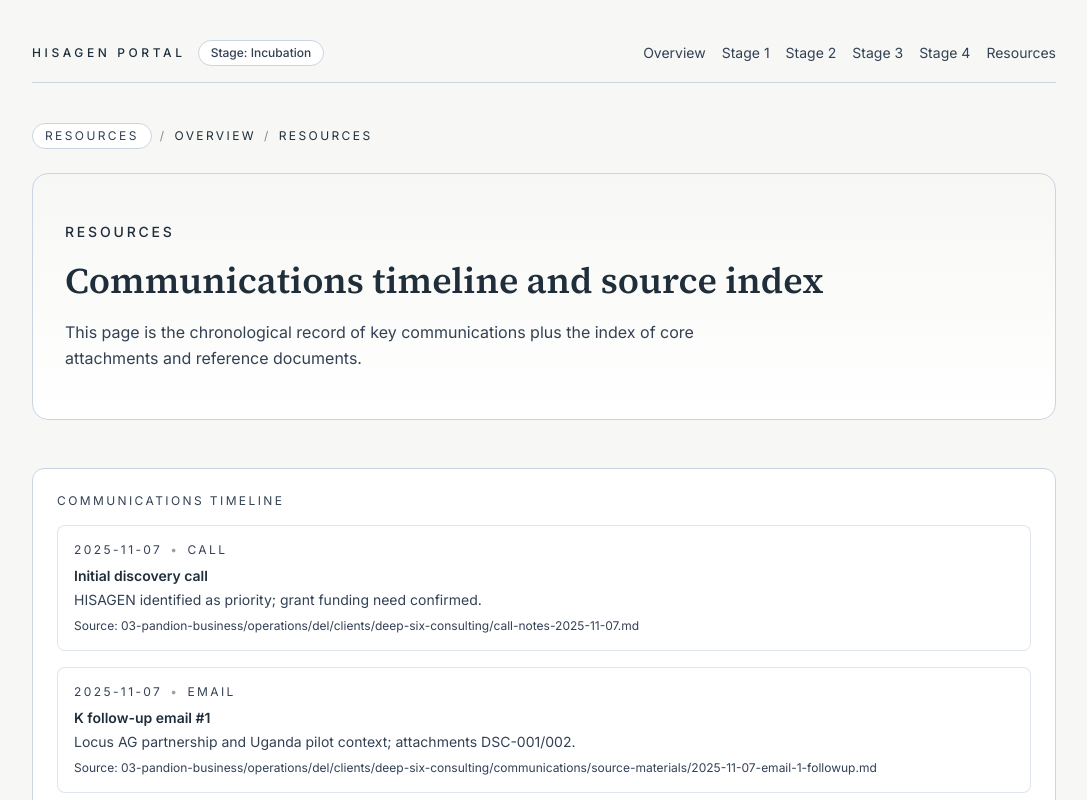
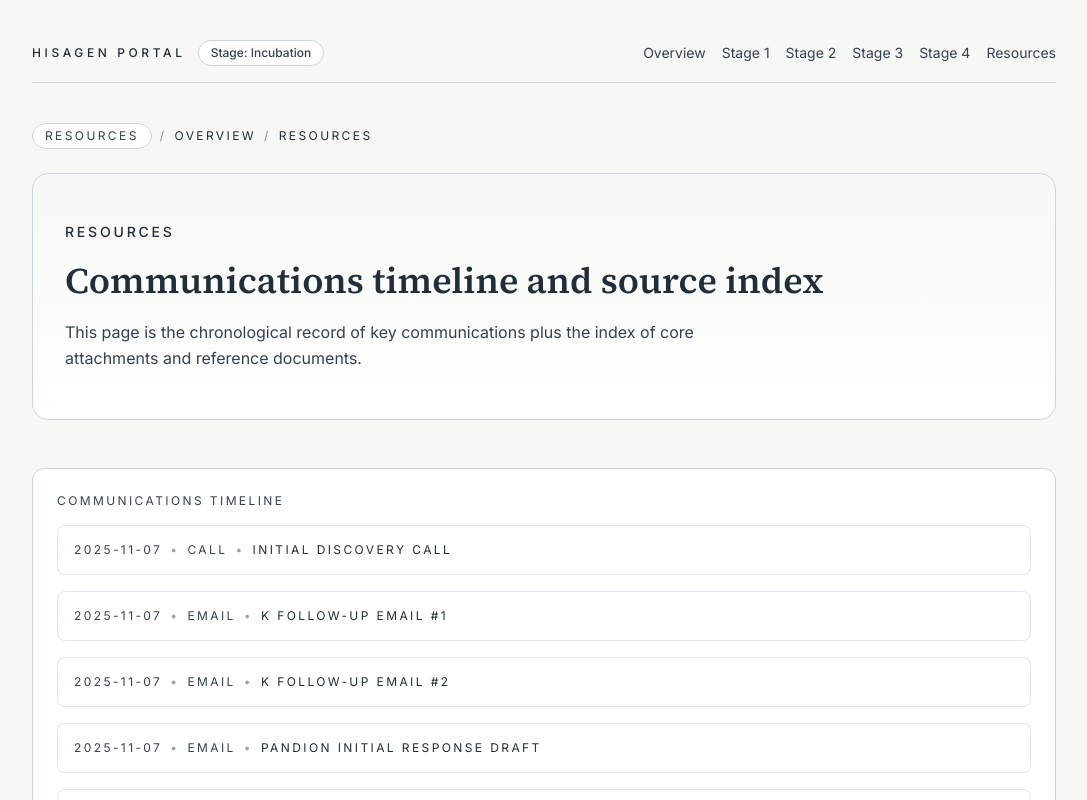
Before and after one commit to juakali100/hisagen, a Next.js app: page /resources in a window 1280 px wide. Shown: the top 800 px of the page, without its empty margins (96-1183 px from the left). Built offline with nearby package versions, Linux system fonts and the light colour scheme.

Commit message:
Add discovery summary accordion

```diff
--- a/src/app/resources/page.tsx
+++ b/src/app/resources/page.tsx
@@ -5,6 +5,7 @@ type TimelineEntry = {
   channel: string;
   title: string;
   file?: string;
+  summary?: string;
   notes?: string;
 };
 
@@ -14,6 +15,8 @@ const timeline: TimelineEntry[] = [
     channel: "Call",
     title: "Initial discovery call",
     file: "03-pandion-business/operations/del/clients/deep-six-consulting/call-notes-2025-11-07.md",
+    summary:
+      "Discussed four ventures, agreed HISAGEN is the priority, and confirmed grant funding need.",
     notes: "HISAGEN identified as priority; grant funding need confirmed.",
   },
   {
@@ -143,18 +146,25 @@ export default function ResourcesPage() {
         <p className="text-xs uppercase tracking-[0.2em] text-slate">Communications Timeline</p>
         <div className="mt-4 space-y-4 text-sm text-slate">
           {timeline.map((entry) => (
-            <div key={`${entry.date}-${entry.title}`} className="rounded-lg border border-mist/60 bg-white p-4">
-              <div className="flex flex-wrap items-center gap-2 text-xs uppercase tracking-[0.2em] text-slate">
+            <details
+              key={`${entry.date}-${entry.title}`}
+              className="group rounded-lg border border-mist/60 bg-white p-4"
+            >
+              <summary className="flex cursor-pointer list-none flex-wrap items-center gap-2 text-xs uppercase tracking-[0.2em] text-slate">
                 <span>{entry.date}</span>
                 <span className="text-slate/50">•</span>
                 <span>{entry.channel}</span>
-              </div>
-              <p className="mt-2 text-sm font-semibold text-secondary">{entry.title}</p>
-              {entry.notes ? <p className="mt-1 text-sm text-slate">{entry.notes}</p> : null}
+                <span className="text-slate/50">•</span>
+                <span className="text-secondary">{entry.title}</span>
+              </summary>
+              {entry.summary ? (
+                <p className="mt-3 text-sm text-slate">{entry.summary}</p>
+              ) : null}
+              {entry.notes ? <p className="mt-2 text-sm text-slate">{entry.notes}</p> : null}
               {entry.file ? (
-                <p className="mt-2 text-xs text-slate">Source: {entry.file}</p>
+                <p className="mt-3 text-xs text-slate">Source: {entry.file}</p>
               ) : null}
-            </div>
+            </details>
           ))}
         </div>
       </section>
```
